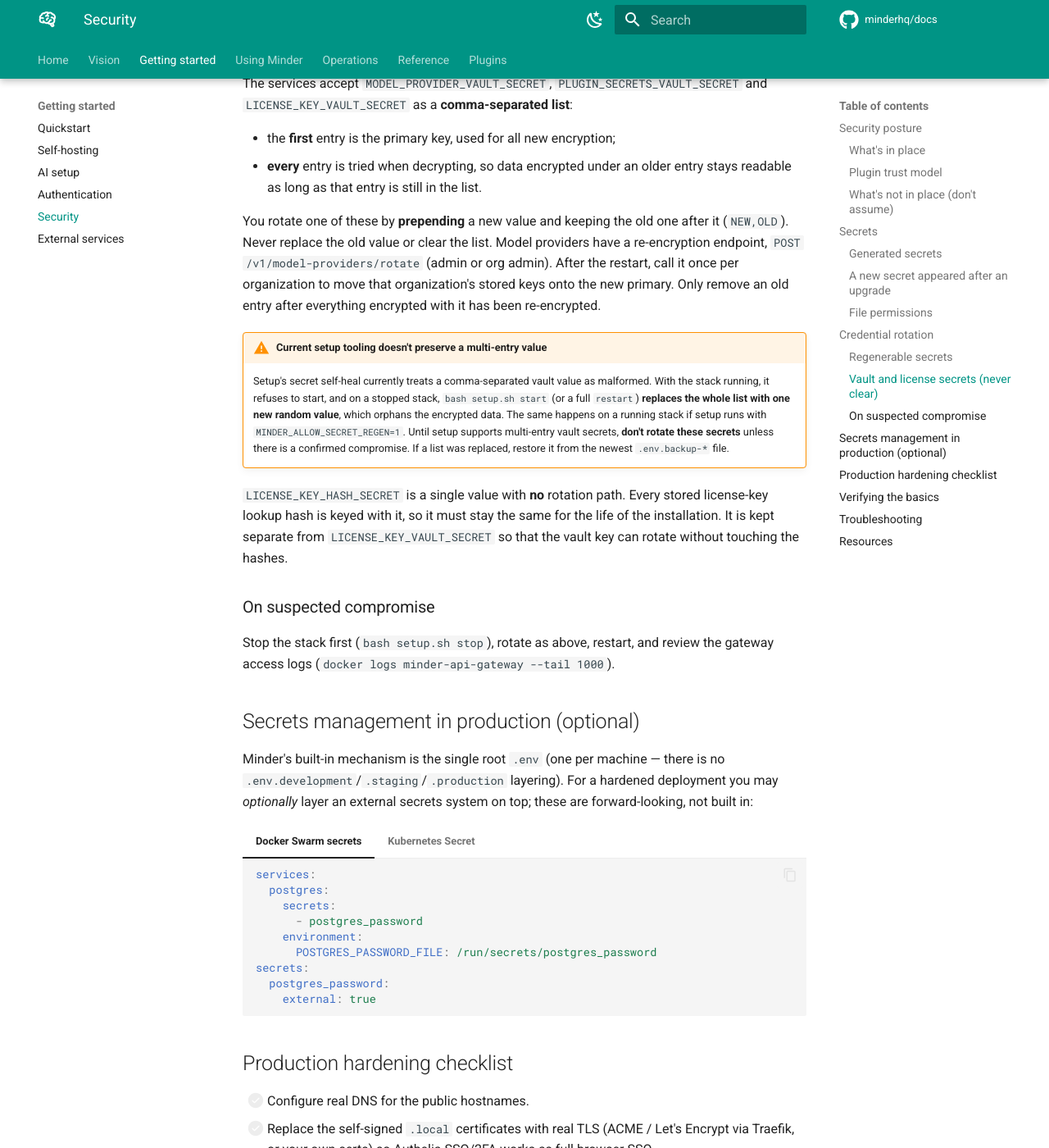
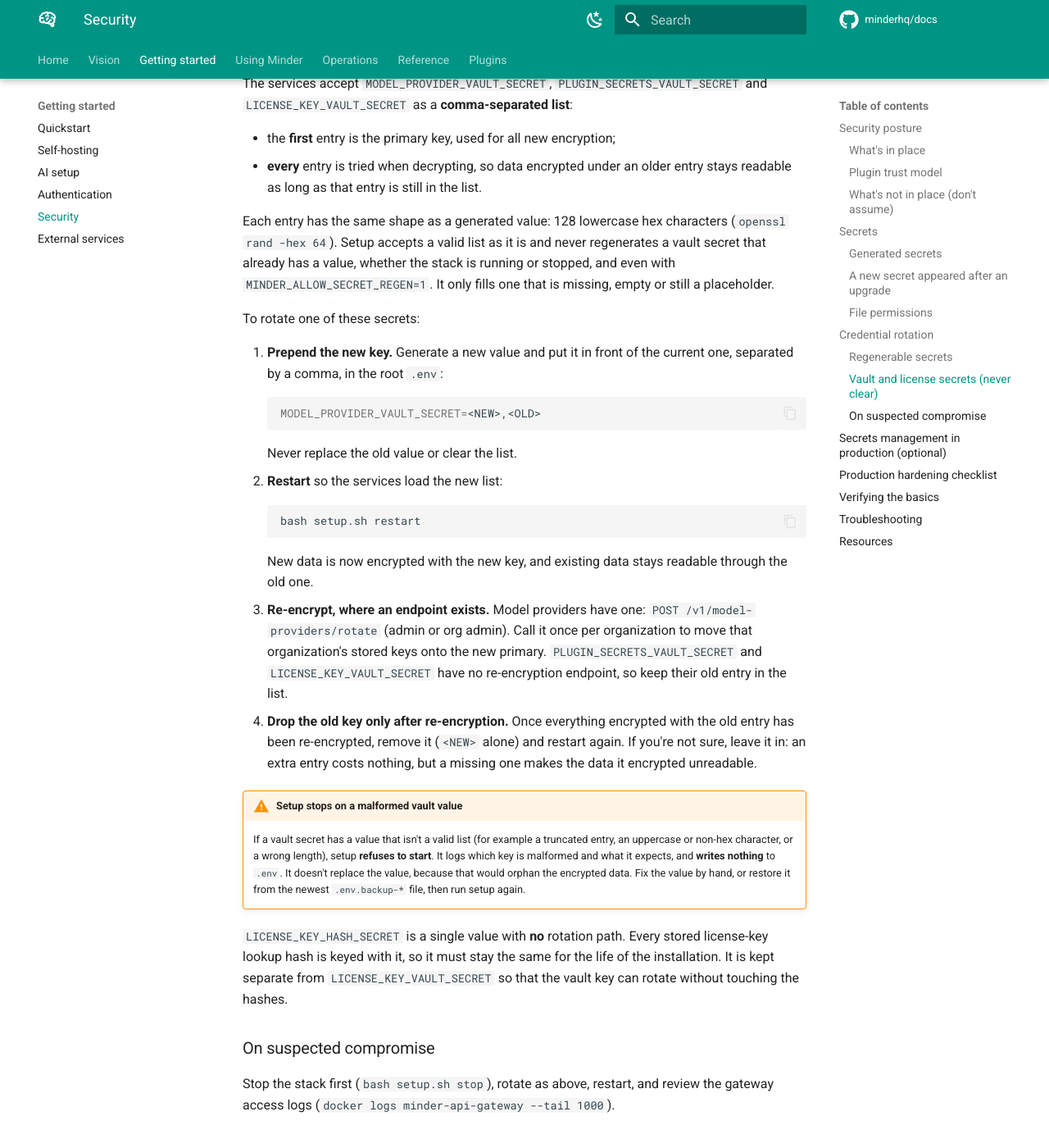
Before and after one commit to minderhq/docs, an MkDocs documentation site: the page built from docs/security.md, in a window 1280 px wide and 1400 px high, scrolled down 6581 px. Shown: the whole window at 82% size. Built offline with MkDocs 1.6.1 and Material for MkDocs 9.7.7, drawn with Linux system fonts in a browser that asks for light colours; comment, search, counter and statistics services are not loaded.

Commit message:
docs(security): vault secrets can now be rotated safely
Setup now accepts a comma-separated NEW,OLD vault value, never regenerates a
vault secret that already has a value, and stops with an error on a malformed
one. Replace the "don't rotate" caveat with the rotation procedure and
document the malformed-value behaviour.

Co-Authored-By: Claude Opus 5.5 <noreply@anthropic.com>

````diff
--- a/docs/security.md
+++ b/docs/security.md
@@ -238,23 +238,43 @@ and `LICENSE_KEY_VAULT_SECRET` as a **comma-separated list**:
 - **every** entry is tried when decrypting, so data encrypted under an older
   entry stays readable as long as that entry is still in the list.
 
-You rotate one of these by **prepending** a new value and keeping the old one
-after it (`NEW,OLD`). Never replace the old value or clear the list. Model
-providers have a re-encryption endpoint,
-`POST /v1/model-providers/rotate` (admin or org admin). After the restart, call
-it once per organization to move that organization's stored keys onto the new
-primary. Only remove an old entry after
-everything encrypted with it has been re-encrypted.
+Each entry has the same shape as a generated value: 128 lowercase hex
+characters (`openssl rand -hex 64`). Setup accepts a valid list as it is and
+never regenerates a vault secret that already has a value, whether the stack is
+running or stopped, and even with `MINDER_ALLOW_SECRET_REGEN=1`. It only fills
+one that is missing, empty or still a placeholder.
 
-!!! warning "Current setup tooling doesn't preserve a multi-entry value"
-    Setup's secret self-heal currently treats a comma-separated vault value as
-    malformed. With the stack running, it refuses to start, and on a stopped
-    stack, `bash setup.sh start` (or a full `restart`) **replaces the whole list
-    with one new random value**, which orphans the encrypted data. The same
-    happens on a running stack if setup runs with `MINDER_ALLOW_SECRET_REGEN=1`. Until setup
-    supports multi-entry vault secrets, **don't rotate these secrets** unless
-    there is a confirmed compromise. If a list was replaced, restore it from the
-    newest `.env.backup-*` file.
+To rotate one of these secrets:
+
+1. **Prepend the new key.** Generate a new value and put it in front of the
+   current one, separated by a comma, in the root `.env`:
+   ```bash
+   MODEL_PROVIDER_VAULT_SECRET=<NEW>,<OLD>
+   ```
+   Never replace the old value or clear the list.
+2. **Restart** so the services load the new list:
+   ```bash
+   bash setup.sh restart
+   ```
+   New data is now encrypted with the new key, and existing data stays readable
+   through the old one.
+3. **Re-encrypt, where an endpoint exists.** Model providers have one:
+   `POST /v1/model-providers/rotate` (admin or org admin). Call it once per
+   organization to move that organization's stored keys onto the new primary.
+   `PLUGIN_SECRETS_VAULT_SECRET` and `LICENSE_KEY_VAULT_SECRET` have no
+   re-encryption endpoint, so keep their old entry in the list.
+4. **Drop the old key only after re-encryption.** Once everything encrypted with
+   the old entry has been re-encrypted, remove it (`<NEW>` alone) and restart
+   again. If you're not sure, leave it in: an extra entry costs nothing, but a
+   missing one makes the data it encrypted unreadable.
+
+!!! warning "Setup stops on a malformed vault value"
+    If a vault secret has a value that isn't a valid list (for example a
+    truncated entry, an uppercase or non-hex character, or a wrong length),
+    setup **refuses to start**. It logs which key is malformed and what it
+    expects, and **writes nothing** to `.env`. It doesn't replace the value,
+    because that would orphan the encrypted data. Fix the value by hand, or
+    restore it from the newest `.env.backup-*` file, then run setup again.
 
 `LICENSE_KEY_HASH_SECRET` is a single value with **no** rotation path. Every
 stored license-key lookup hash is keyed with it, so it must stay the same for
````
